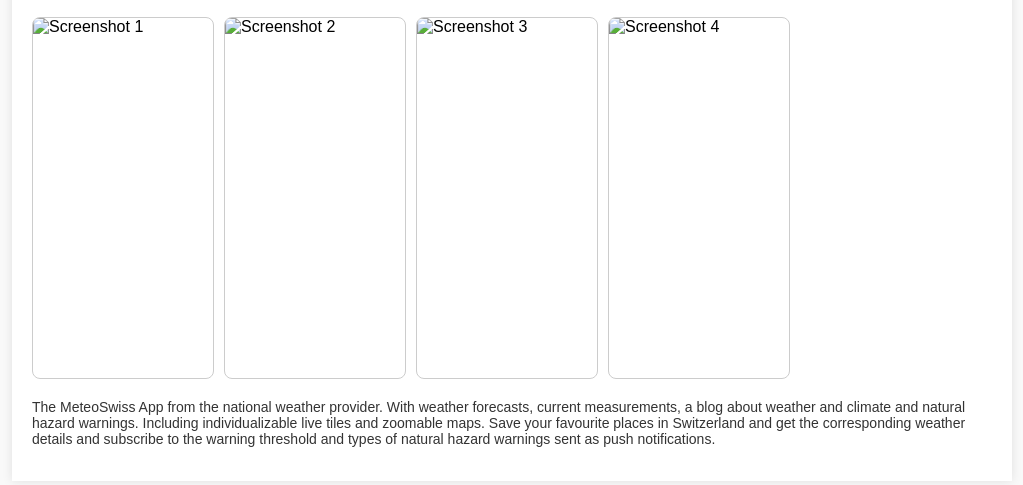
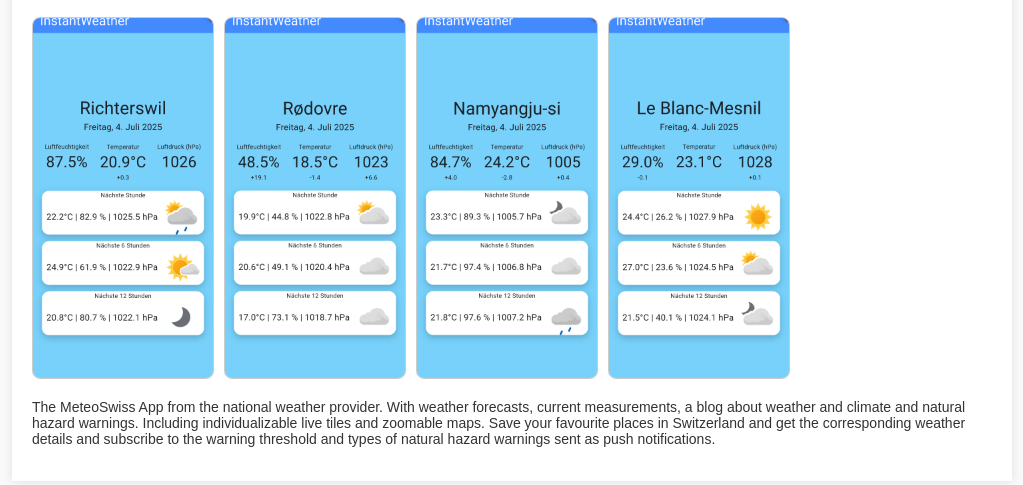
Before and after one commit to kaf212/InstantWeather-Webpage, a plain HTML site: page index.html in a window 1280 px wide. Shown: the part 137-622 px from the top of the page, without its empty margins (128-1151 px from the left). Drawn offline with Linux system fonts and the light colour scheme.

Commit message:
Added screenshots

```diff
--- a/index.html
+++ b/index.html
@@ -22,10 +22,10 @@
   </div>
 
   <div class="screenshots">
-    <img src="screenshot1.png" alt="Screenshot 1">
-    <img src="screenshot2.png" alt="Screenshot 2">
-    <img src="screenshot3.png" alt="Screenshot 3">
-    <img src="screenshot4.png" alt="Screenshot 4">
+    <img src="./assets/screenshot_1.png" alt="Screenshot 1">
+    <img src="./assets/screenshot_2.png" alt="Screenshot 2">
+    <img src="./assets/screenshot_3.png" alt="Screenshot 3">
+    <img src="./assets/screenshot_4.png" alt="Screenshot 4">
   </div>
 
   <div class="description">
```
Also changed, not shown: assets/screenshot_1.png (added), assets/screenshot_2.png (added), assets/screenshot_3.png (added), assets/screenshot_4.png (added).
